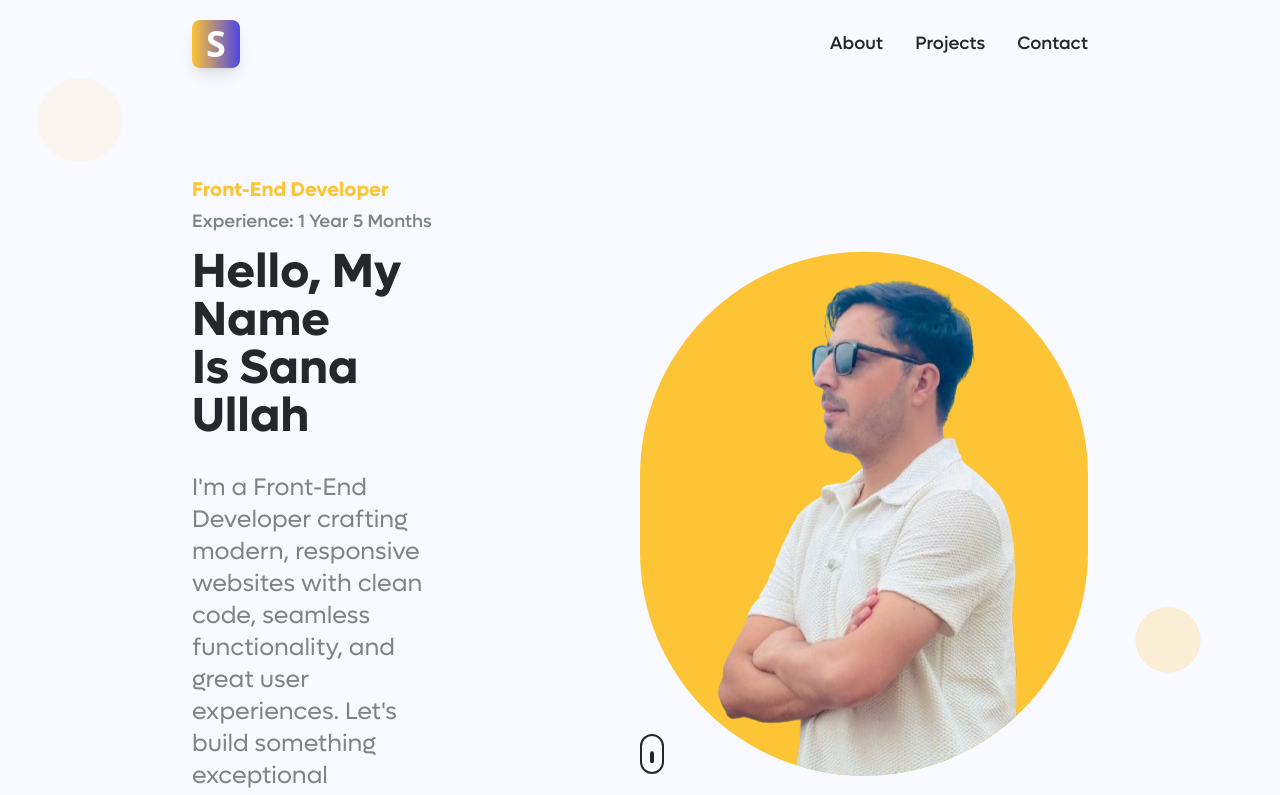
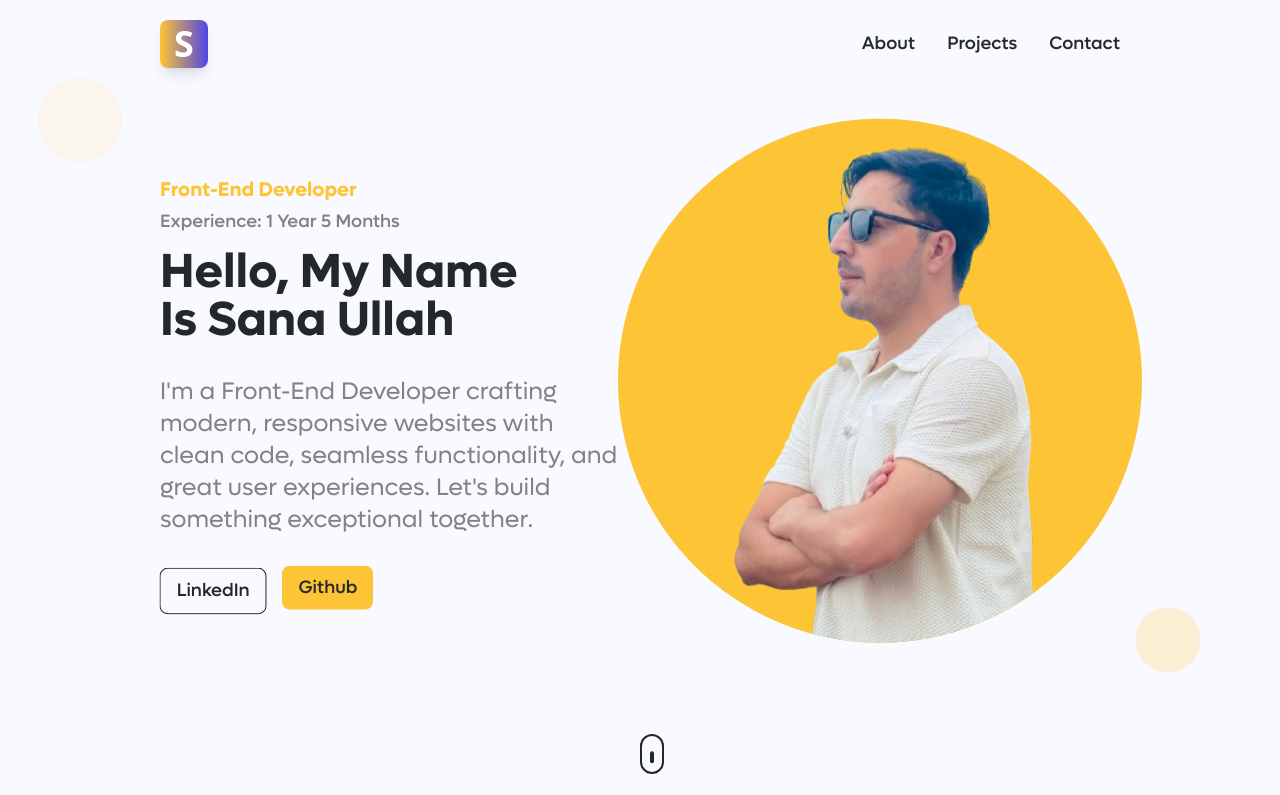
Before and after one commit to sunnykhan12345/sanaullah-portfolio, a Next.js app: page / in a window 1280 px wide. Shown: the top 795 px of the page. Built offline with nearby package versions, Linux system fonts and the light colour scheme; a web font is replaced by a local one.

Commit message:
working on same adjusmrnt about and hero sections

```diff
--- a/src/app/components/About.js
+++ b/src/app/components/About.js
@@ -42,12 +42,12 @@ const About = () => {
 
   return (
     <section
-      className="bg-[#F9FAFF]  xl:py-28 lg:py-20 md:py-16 py-8"
+      className="bg-[#F9FAFF] xl:py-28 lg:py-20 md:py-16 py-8"
       ref={sectionRef}
       id="about"
     >
       <motion.div
-        className="container flex xl:gap-40 md:gap-10 gap-7 items-center justify-center lg:flex-nowrap flex-wrap"
+        className="container flex xl:gap-20 md:gap-10 gap-7 items-center justify-center lg:flex-nowrap flex-wrap"
         variants={container}
         initial="hidden"
         animate={isInView ? "visible" : "hidden"}
--- a/src/app/components/Hero.js
+++ b/src/app/components/Hero.js
@@ -146,12 +146,12 @@ const Hero = () => {
         <Header />
         <div className="container">
           <motion.div
-            className="flex xl:gap-52 lg:flex-row flex-col md:gap-10 gap-7"
+            className="flex xl:gap-5 lg:flex-row flex-col md:gap-10 gap-7"
             variants={containerVariants}
             initial="hidden"
             animate="visible"
           >
-            {/* Left Content */}
+
             {/* Left Content */}
             <div className="lg:w-6/12 w-full xl:pt-16 pt-10">
               <motion.span
@@ -250,7 +250,7 @@ const Hero = () => {
             {/* Right Content  */}
             <div className="lg:w-6/12 w-full flex-1 flex  items-center justify-center ">
               <motion.div
-                className="xl:w-[524px] md:w-[424px] w-[324px] xl:h-[524px] md:h-[424px] h-[324px] rounded-full bg-yellow flex items-center justify-center overflow-hidden relative"
+                className="xl:w-[524px] md:w-[424px] w-[324px] xl:h-[524px] flex-shrink-0 md:h-[424px] h-[324px] rounded-full bg-yellow flex items-center justify-center overflow-hidden relative"
                 variants={circleVariants}
                 animate={floatingAnimation}
               >
--- a/src/app/components/Projects.js
+++ b/src/app/components/Projects.js
@@ -381,7 +381,7 @@ const Projects = () => {
         className="bg-[#F9FAFF] xl:py-28 lg:py-20 md:py-16 py-8"
         id="projects"
       >
-        <div className="lg:max-w-[1296px] w-full mx-auto">
+        <div className="lg:max-w-[1100px] w-full mx-auto">
           <h2 className="font-bold font-lufga lg:text-5xl md:text-3xl text-2xl text-[#25282B] capitalize text-center">
             projects
           </h2>
--- a/tailwind.config.js
+++ b/tailwind.config.js
@@ -10,76 +10,72 @@ module.exports = {
     container: {
       center: true,
       padding: {
-  			DEFAULT: '1rem',
-  			sm: '1rem',
-  			md: '2rem',
-  			lg: '4rem',
-  			xl: '4rem',
-  			'2xl': '4rem'
+        DEFAULT: "1rem",
+        sm: "1rem",
+        md: "2rem",
+        lg: "2rem",
+        xl: "2rem",
+        "2xl": "4rem",
       },
       screens: {
-  			sm: '576px',
-  			md: '767px',
-  			lg: '1024px',
-  			xl: '1283px',
-  			'2xl': '1440px'
-  		}
+        sm: "576px",
+        md: "767px",
+        lg: "1024px",
+        xl: "1283px",
+        "2xl": "1440px",
+      },
     },
     fontFamily: {
-  		lufga: [
-  			'lufga',
-  			'sans-serif'
-  		]
+      lufga: ["lufga", "sans-serif"],
     },
     extend: {
       colors: {
-  			yellow: '#FDC435',
-  			'half-black': '#344054',
-  			'half-gray': '#98A2B3',
-  			orange: '#FD853A',
-  			background: 'hsl(var(--background))',
-  			foreground: 'hsl(var(--foreground))',
+        yellow: "#FDC435",
+        "half-black": "#344054",
+        "half-gray": "#98A2B3",
+        orange: "#FD853A",
+        background: "hsl(var(--background))",
+        foreground: "hsl(var(--foreground))",
         card: {
-  				DEFAULT: 'hsl(var(--card))',
-  				foreground: 'hsl(var(--card-foreground))'
+          DEFAULT: "hsl(var(--card))",
+          foreground: "hsl(var(--card-foreground))",
         },
         popover: {
-  				DEFAULT: 'hsl(var(--popover))',
-  				foreground: 'hsl(var(--popover-foreground))'
+          DEFAULT: "hsl(var(--popover))",
+          foreground: "hsl(var(--popover-foreground))",
         },
         primary: {
-  				DEFAULT: 'hsl(var(--primary))',
-  				foreground: 'hsl(var(--primary-foreground))'
+          DEFAULT: "hsl(var(--primary))",
+          foreground: "hsl(var(--primary-foreground))",
         },
         secondary: {
-  				DEFAULT: 'hsl(var(--secondary))',
-  				foreground: 'hsl(var(--secondary-foreground))'
+          DEFAULT: "hsl(var(--secondary))",
+          foreground: "hsl(var(--secondary-foreground))",
         },
         muted: {
-  				DEFAULT: 'hsl(var(--muted))',
-  				foreground: 'hsl(var(--muted-foreground))'
+          DEFAULT: "hsl(var(--muted))",
+          foreground: "hsl(var(--muted-foreground))",
         },
         accent: {
-  				DEFAULT: 'hsl(var(--accent))',
-  				foreground: 'hsl(var(--accent-foreground))'
+          DEFAULT: "hsl(var(--accent))",
+          foreground: "hsl(var(--accent-foreground))",
         },
         destructive: {
-  				DEFAULT: 'hsl(var(--destructive))',
-  				foreground: 'hsl(var(--destructive-foreground))'
+          DEFAULT: "hsl(var(--destructive))",
+          foreground: "hsl(var(--destructive-foreground))",
         },
-  			border: 'hsl(var(--border))',
-  			input: 'hsl(var(--input))',
-  			ring: 'hsl(var(--ring))',
+        border: "hsl(var(--border))",
+        input: "hsl(var(--input))",
+        ring: "hsl(var(--ring))",
         chart: {
-  				'1': 'hsl(var(--chart-1))',
-  				'2': 'hsl(var(--chart-2))',
-  				'3': 'hsl(var(--chart-3))',
-  				'4': 'hsl(var(--chart-4))',
-  				'5': 'hsl(var(--chart-5))'
-  			}
+          1: "hsl(var(--chart-1))",
+          2: "hsl(var(--chart-2))",
+          3: "hsl(var(--chart-3))",
+          4: "hsl(var(--chart-4))",
+          5: "hsl(var(--chart-5))",
         },
-
-  	}
+      },
+    },
   },
   plugins: [require("tailwindcss-animate")],
 };
```
Lines whose indentation alone changed are shown as unchanged.
